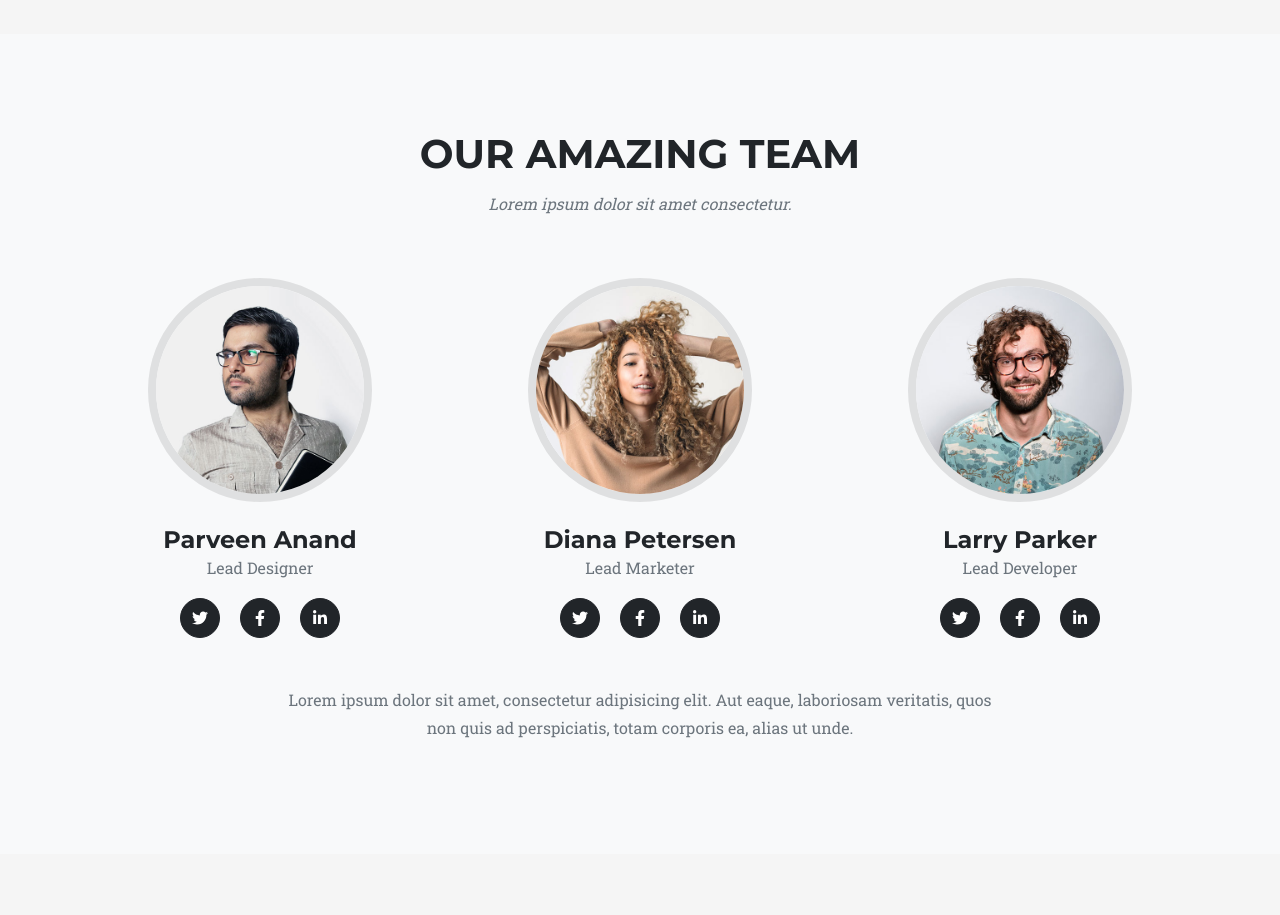
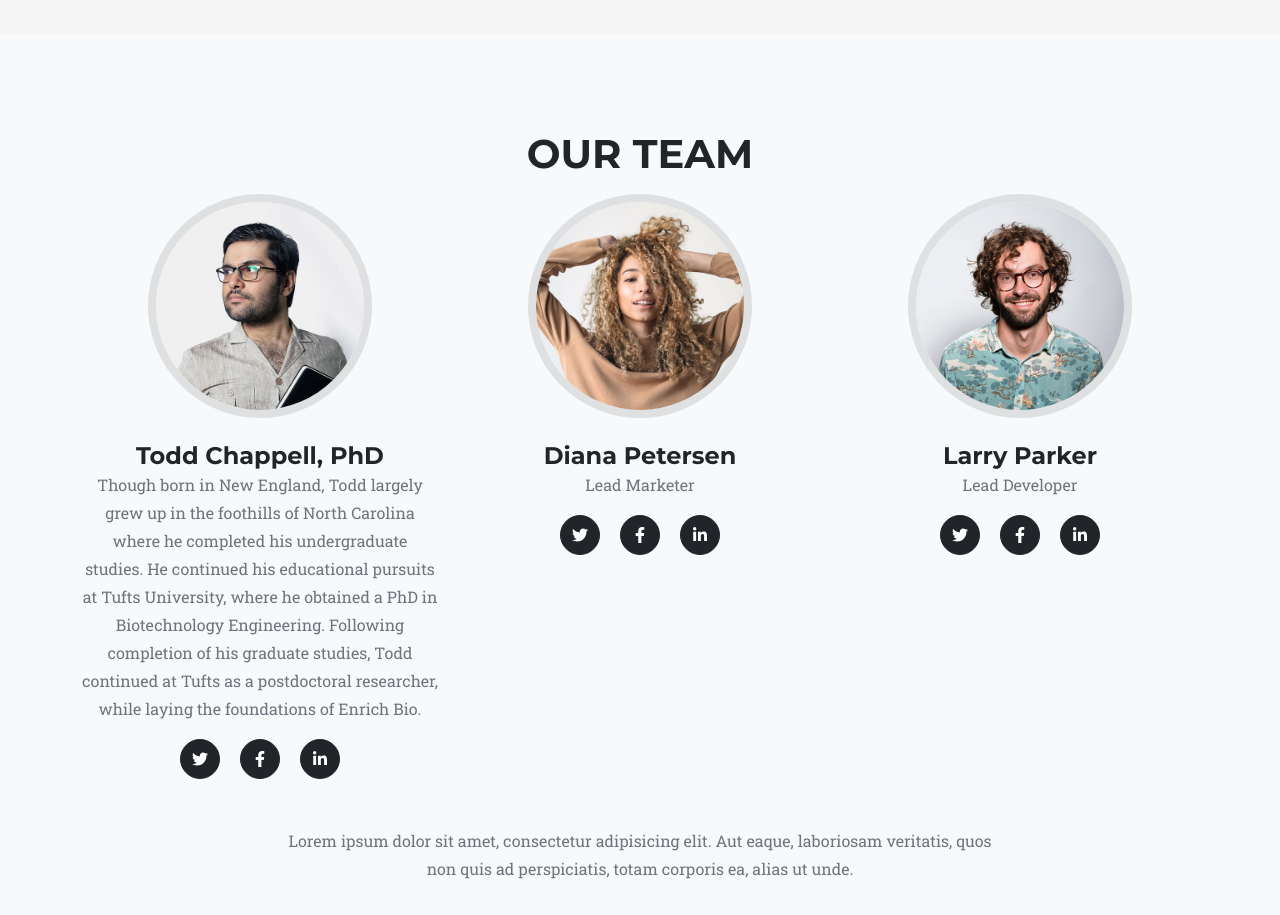
Before and after one commit to jpark716/jpark716.github.io, a plain HTML site: page index.html in a window 1280 px wide. Shown: the part 4000-4915 px from the top of the page. Drawn offline with nearby package versions, Linux system fonts and the light colour scheme.

Commit message:
Update index.html

```diff
--- a/index.html
+++ b/index.html
@@ -147,15 +147,14 @@
         <section class="page-section bg-light" id="team">
             <div class="container">
                 <div class="text-center">
-                    <h2 class="section-heading text-uppercase">Our Amazing Team</h2>
-                    <h3 class="section-subheading text-muted">Lorem ipsum dolor sit amet consectetur.</h3>
+                    <h2 class="section-heading text-uppercase">Our Team</h2>
                 </div>
                 <div class="row">
                     <div class="col-lg-4">
                         <div class="team-member">
                             <img class="mx-auto rounded-circle" src="assets/img/team/1.jpg" alt="..." />
-                            <h4>Parveen Anand</h4>
-                            <p class="text-muted">Lead Designer</p>
+                            <h4>Todd Chappell, PhD</h4>
+                            <p class="text-muted">Though born in New England, Todd largely grew up in the foothills of North Carolina where he completed his undergraduate studies. He continued his educational pursuits at Tufts University, where he obtained a PhD in Biotechnology Engineering. Following completion of his graduate studies, Todd continued at Tufts as a postdoctoral researcher, while laying the foundations of Enrich Bio. </p>
                             <a class="btn btn-dark btn-social mx-2" href="#!" aria-label="Parveen Anand Twitter Profile"><i class="fab fa-twitter"></i></a>
                             <a class="btn btn-dark btn-social mx-2" href="#!" aria-label="Parveen Anand Facebook Profile"><i class="fab fa-facebook-f"></i></a>
                             <a class="btn btn-dark btn-social mx-2" href="#!" aria-label="Parveen Anand LinkedIn Profile"><i class="fab fa-linkedin-in"></i></a>
```
